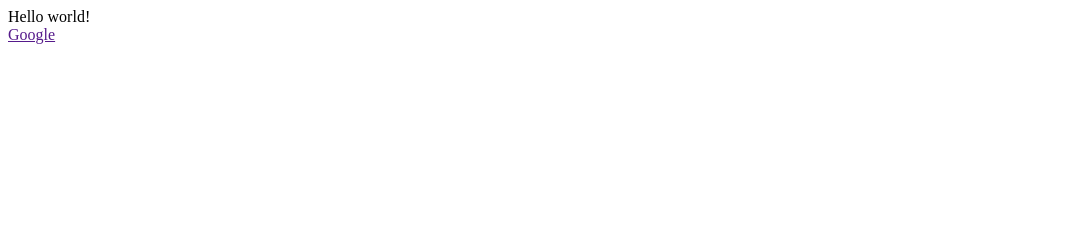
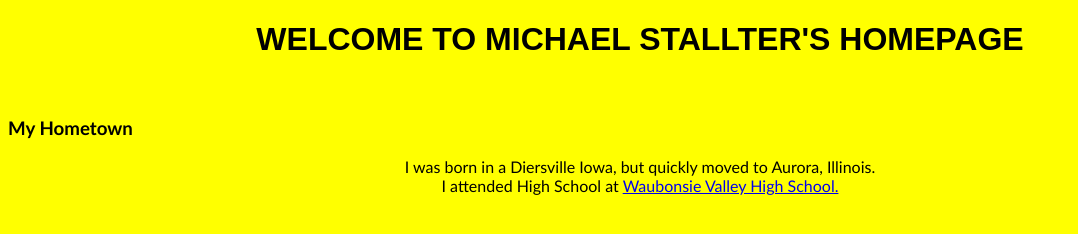
Before and after one commit to mstallter/msci3300_HW2, a plain HTML site: page index.html in a window 1280 px wide. Shown: the whole page, without its empty margins (0-1078 px from the left). Drawn offline with Linux system fonts and the light colour scheme.

Commit message:
Added Hometown info

```diff
--- a/index.html
+++ b/index.html
@@ -3,14 +3,18 @@
 
   <head>
     <meta charset="utf-8">
-    <title> page title </title>
+    <title> Michael Stallter </title>
+	<link rel="stylesheet" type="text/css" href="stylesheet.css">
   </head>
 
   <body>
+	<h1 class="title"> WELCOME TO MICHAEL STALLTER'S HOMEPAGE </h1>
+	</br>
+	<h3 class="subTitle"> My Hometown </h3>
+	<p class="generalText"> I was born in a Diersville Iowa, but quickly moved to Aurora, Illinois. </br>
+	I attended High School at <a href="http://wvhs.ipsd.org/">Waubonsie Valley High School.</a>
 
-    Hello world!
-	</br>
-	<a href "www.google.com">Google </a>
+
 
   </body>
 
--- /dev/null
+++ b/stylesheet.css
@@ -0,0 +1,18 @@
+body {background-color: yellow;}
+
+.title {
+	text-align: center;
+	font-weight: bold;
+	font-family: Arial, Geneva;
+}
+
+.subTitle {
+	text-align: left;
+	font-weight: bold;
+	font-family: Calibri;
+}
+
+.generalText {
+	font-family: Calibri;
+	text-align: center;
+}
```
